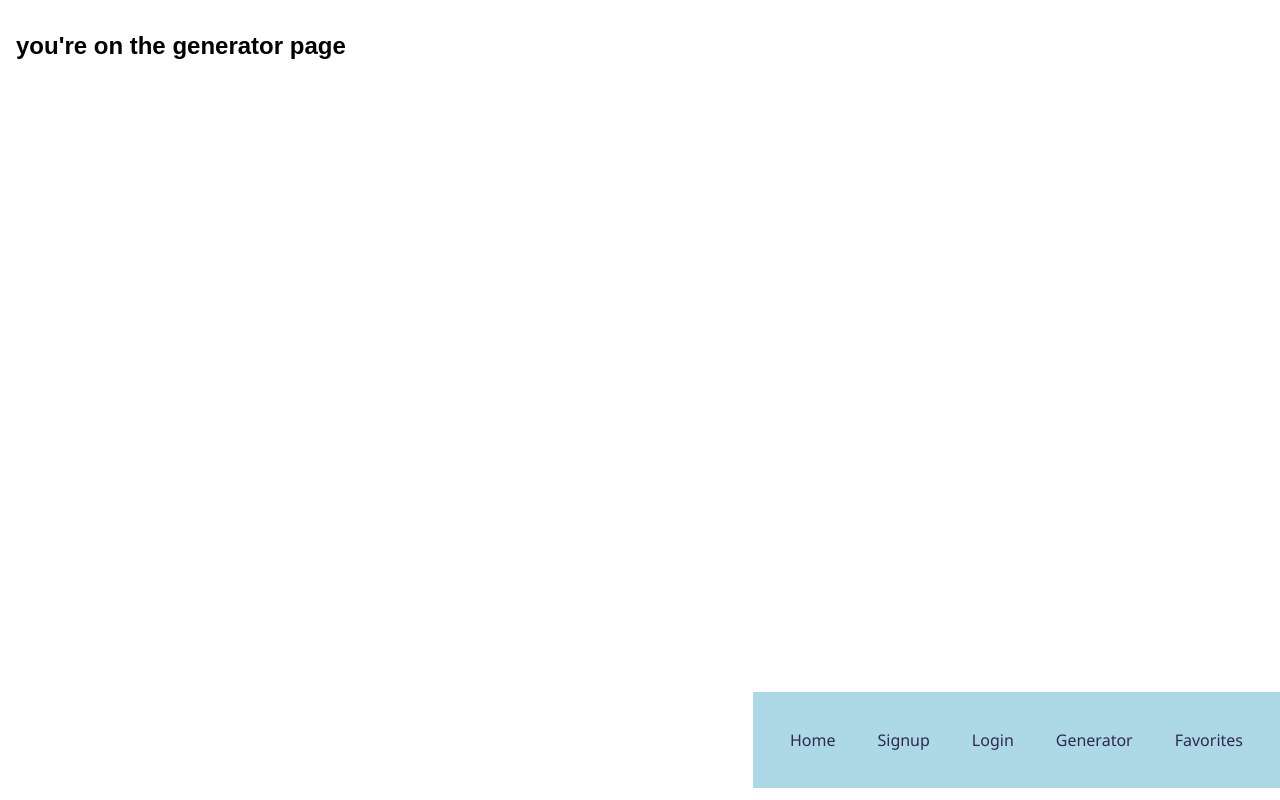
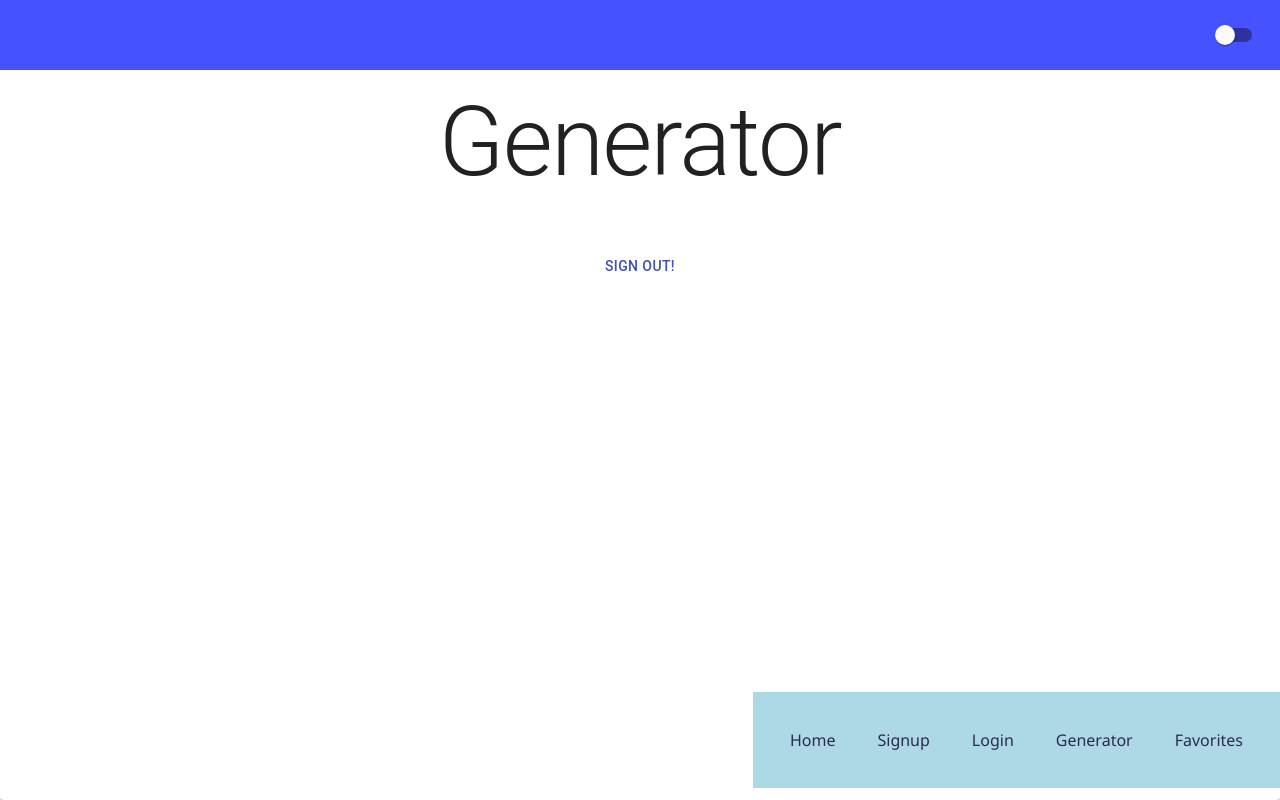
Before and after one commit to markohanesian/armenian-names, a React (Create React App) app: page /generator in a window 1280 px wide. Built offline with nearby package versions, Linux system fonts and the light colour scheme; no server answers.

Commit message:
Added Generator page

```diff
--- a/src/App.js
+++ b/src/App.js
@@ -9,6 +9,7 @@ import "./App.css";
 import HomePage from "./pages/HomePage";
 import LoginNew from './components/LoginNew';
 import SignUpNew from './components/SignUpNew';
+import Generator from './pages/GeneratorPage';
 // Firebase Authentication
 import { AuthProvider } from './Auth';
 
@@ -50,9 +51,7 @@ export default function App() {
               {NavBar}
             </Route>
             <Route path="/generator">
-              <div id="gendered-names-container">
-                <h1>you're on the generator page</h1>
-              </div>
+              <Generator />
               {NavBar}
             </Route>
             <Route path="/login">
```
